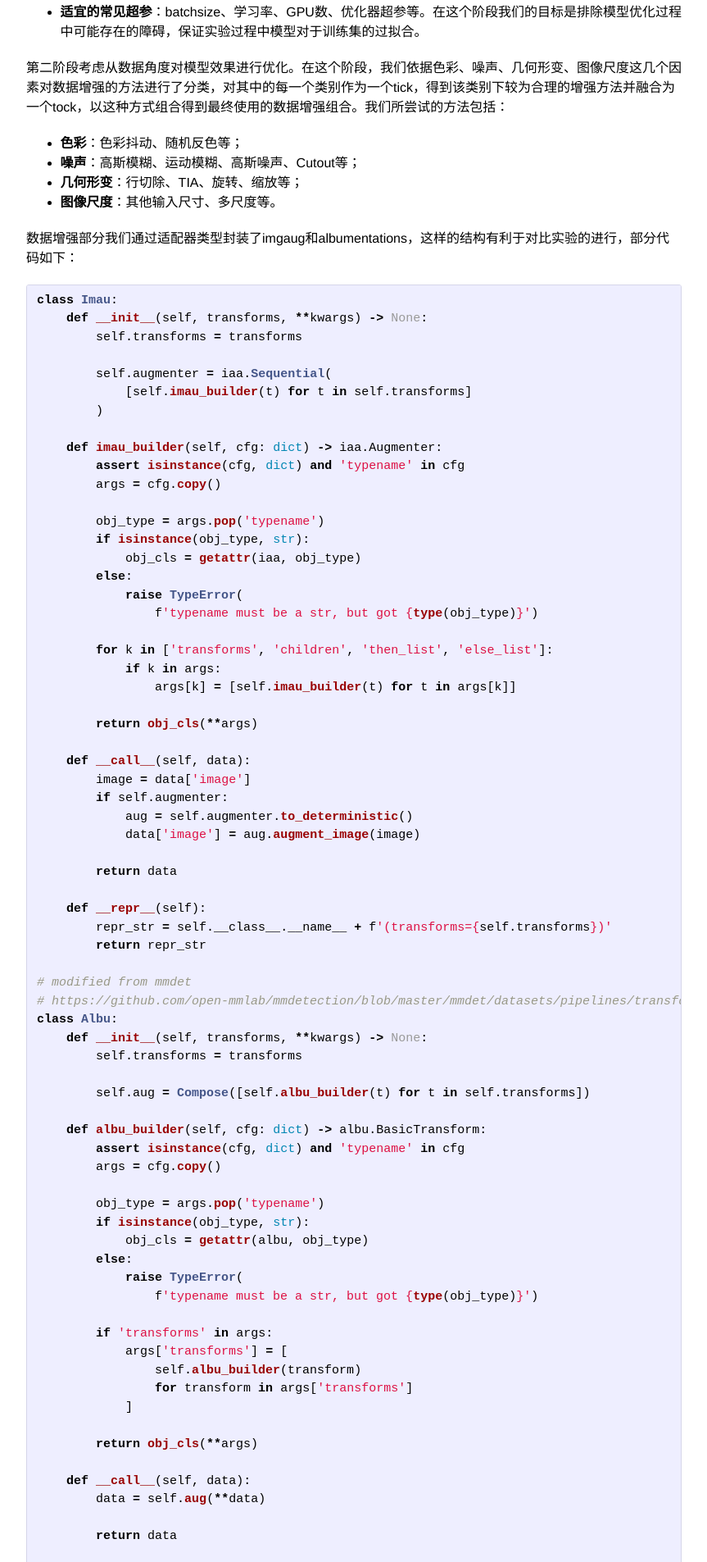
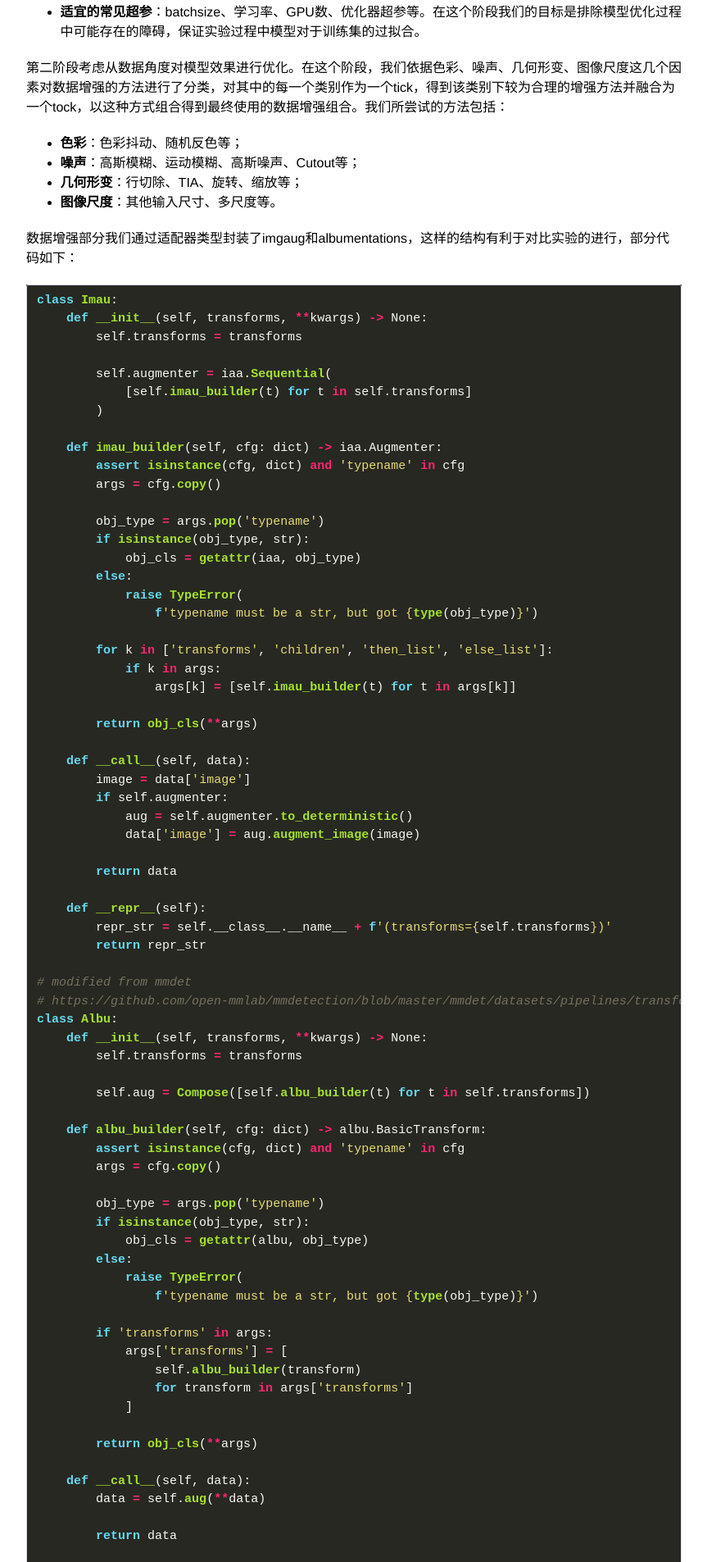
Before and after one commit to Kuro96/kuro96.github.io, a Jekyll site: the page built from _posts/2022-01-26-baidu-ocr-competition.md, in a window 1280 px wide. Shown: the part 4495-6400 px from the top of the page at 82% size, without its empty margins (208-1071 px from the left). Built offline with Jekyll 4.4.1, drawn with Linux system fonts in a browser that asks for light colours.

Commit message:
use monokai hightlight

```diff
--- a/css/main.css
+++ b/css/main.css
@@ -283,7 +283,7 @@
 .post pre,
 .post code {
   border: 1px solid #d5d5e9;
-  background-color: #eef;
+  background-color: #272822;
   padding: 8px 12px;
   -webkit-border-radius: 3px;
   -moz-border-radius: 3px;
@@ -333,68 +333,220 @@
 }
 /* Syntax highlighting styles */
 /* ----------------------------------------------------------*/
-
-.highlight  { background: #ffffff; }
-.highlight .c { color: #999988; font-style: italic } /* Comment */
-.highlight .err { color: #a61717; background-color: #e3d2d2 } /* Error */
-.highlight .k { font-weight: bold } /* Keyword */
-.highlight .o { font-weight: bold } /* Operator */
-.highlight .cm { color: #999988; font-style: italic } /* Comment.Multiline */
-.highlight .cp { color: #999999; font-weight: bold } /* Comment.Preproc */
-.highlight .c1 { color: #999988; font-style: italic } /* Comment.Single */
-.highlight .cs { color: #999999; font-weight: bold; font-style: italic } /* Comment.Special */
-.highlight .gd { color: #000000; background-color: #ffdddd } /* Generic.Deleted */
-.highlight .gd .x { color: #000000; background-color: #ffaaaa } /* Generic.Deleted.Specific */
-.highlight .ge { font-style: italic } /* Generic.Emph */
-.highlight .gr { color: #aa0000 } /* Generic.Error */
-.highlight .gh { color: #999999 } /* Generic.Heading */
-.highlight .gi { color: #000000; background-color: #ddffdd } /* Generic.Inserted */
-.highlight .gi .x { color: #000000; background-color: #aaffaa } /* Generic.Inserted.Specific */
-.highlight .go { color: #888888 } /* Generic.Output */
-.highlight .gp { color: #555555 } /* Generic.Prompt */
-.highlight .gs { font-weight: bold } /* Generic.Strong */
-.highlight .gu { color: #aaaaaa } /* Generic.Subheading */
-.highlight .gt { color: #aa0000 } /* Generic.Traceback */
-.highlight .kc { font-weight: bold } /* Keyword.Constant */
-.highlight .kd { font-weight: bold } /* Keyword.Declaration */
-.highlight .kp { font-weight: bold } /* Keyword.Pseudo */
-.highlight .kr { font-weight: bold } /* Keyword.Reserved */
-.highlight .kt { color: #445588; font-weight: bold } /* Keyword.Type */
-.highlight .m { color: #009999 } /* Literal.Number */
-.highlight .s { color: #d14 } /* Literal.String */
-.highlight .na { color: #008080 } /* Name.Attribute */
-.highlight .nb { color: #0086B3 } /* Name.Builtin */
-.highlight .nc { color: #445588; font-weight: bold } /* Name.Class */
-.highlight .no { color: #008080 } /* Name.Constant */
-.highlight .ni { color: #800080 } /* Name.Entity */
-.highlight .ne { color: #990000; font-weight: bold } /* Name.Exception */
-.highlight .nf { color: #990000; font-weight: bold } /* Name.Function */
-.highlight .nn { color: #555555 } /* Name.Namespace */
-.highlight .nt { color: #000080 } /* Name.Tag */
-.highlight .nv { color: #008080 } /* Name.Variable */
-.highlight .ow { font-weight: bold } /* Operator.Word */
-.highlight .w { color: #bbbbbb } /* Text.Whitespace */
-.highlight .mf { color: #009999 } /* Literal.Number.Float */
-.highlight .mh { color: #009999 } /* Literal.Number.Hex */
-.highlight .mi { color: #009999 } /* Literal.Number.Integer */
-.highlight .mo { color: #009999 } /* Literal.Number.Oct */
-.highlight .sb { color: #d14 } /* Literal.String.Backtick */
-.highlight .sc { color: #d14 } /* Literal.String.Char */
-.highlight .sd { color: #d14 } /* Literal.String.Doc */
-.highlight .s2 { color: #d14 } /* Literal.String.Double */
-.highlight .se { color: #d14 } /* Literal.String.Escape */
-.highlight .sh { color: #d14 } /* Literal.String.Heredoc */
-.highlight .si { color: #d14 } /* Literal.String.Interpol */
-.highlight .sx { color: #d14 } /* Literal.String.Other */
-.highlight .sr { color: #009926 } /* Literal.String.Regex */
-.highlight .s1 { color: #d14 } /* Literal.String.Single */
-.highlight .ss { color: #990073 } /* Literal.String.Symbol */
-.highlight .bp { color: #999999 } /* Name.Builtin.Pseudo */
-.highlight .vc { color: #008080 } /* Name.Variable.Class */
-.highlight .vg { color: #008080 } /* Name.Variable.Global */
-.highlight .vi { color: #008080 } /* Name.Variable.Instance */
-.highlight .il { color: #009999 } /* Literal.Number.Integer.Long */
-
+.highlight table td { padding: 5px; }
+.highlight table pre { margin: 0; }
+.highlight .c, .highlight .ch, .highlight .cd, .highlight .cpf {
+  color: #75715e;
+  font-style: italic;
+}
+.highlight .cm {
+  color: #75715e;
+  font-style: italic;
+}
+.highlight .c1 {
+  color: #75715e;
+  font-style: italic;
+}
+.highlight .cp {
+  color: #75715e;
+  font-weight: bold;
+}
+.highlight .cs {
+  color: #75715e;
+  font-weight: bold;
+  font-style: italic;
+}
+.highlight .err {
+  color: #960050;
+  background-color: #1e0010;
+}
+.highlight .gi {
+  color: #ffffff;
+  background-color: #324932;
+}
+.highlight .gd {
+  color: #ffffff;
+  background-color: #493131;
+}
+.highlight .ge {
+  color: #000000;
+  font-style: italic;
+}
+.highlight .gr {
+  color: #aa0000;
+}
+.highlight .gt {
+  color: #aa0000;
+}
+.highlight .gh {
+  color: #999999;
+}
+.highlight .go {
+  color: #888888;
+}
+.highlight .gp {
+  color: #555555;
+}
+.highlight .gs {
+  font-weight: bold;
+}
+.highlight .gu {
+  color: #aaaaaa;
+}
+.highlight .k, .highlight .kv {
+  color: #66d9ef;
+  font-weight: bold;
+}
+.highlight .kc {
+  color: #66d9ef;
+  font-weight: bold;
+}
+.highlight .kd {
+  color: #66d9ef;
+  font-weight: bold;
+}
+.highlight .kp {
+  color: #66d9ef;
+  font-weight: bold;
+}
+.highlight .kr {
+  color: #66d9ef;
+  font-weight: bold;
+}
+.highlight .kt {
+  color: #66d9ef;
+  font-weight: bold;
+}
+.highlight .kn {
+  color: #f92672;
+  font-weight: bold;
+}
+.highlight .ow {
+  color: #f92672;
+  font-weight: bold;
+}
+.highlight .o {
+  color: #f92672;
+  font-weight: bold;
+}
+.highlight .mf {
+  color: #ae81ff;
+}
+.highlight .mh {
+  color: #ae81ff;
+}
+.highlight .il {
+  color: #ae81ff;
+}
+.highlight .mi {
+  color: #ae81ff;
+}
+.highlight .mo {
+  color: #ae81ff;
+}
+.highlight .m, .highlight .mb, .highlight .mx {
+  color: #ae81ff;
+}
+.highlight .se {
+  color: #ae81ff;
+}
+.highlight .sa {
+  color: #66d9ef;
+  font-weight: bold;
+}
+.highlight .sb {
+  color: #e6db74;
+}
+.highlight .sc {
+  color: #e6db74;
+}
+.highlight .sd {
+  color: #e6db74;
+}
+.highlight .s2 {
+  color: #e6db74;
+}
+.highlight .sh {
+  color: #e6db74;
+}
+.highlight .si {
+  color: #e6db74;
+}
+.highlight .sx {
+  color: #e6db74;
+}
+.highlight .sr {
+  color: #e6db74;
+}
+.highlight .s1 {
+  color: #e6db74;
+}
+.highlight .ss {
+  color: #e6db74;
+}
+.highlight .s, .highlight .dl {
+  color: #e6db74;
+}
+.highlight .na {
+  color: #a6e22e;
+}
+.highlight .nc {
+  color: #a6e22e;
+  font-weight: bold;
+}
+.highlight .nd {
+  color: #a6e22e;
+  font-weight: bold;
+}
+.highlight .ne {
+  color: #a6e22e;
+  font-weight: bold;
+}
+.highlight .nf, .highlight .fm {
+  color: #a6e22e;
+  font-weight: bold;
+}
+.highlight .no {
+  color: #66d9ef;
+}
+.highlight .bp {
+  color: #f8f8f2;
+}
+.highlight .nb {
+  color: #f8f8f2;
+}
+.highlight .ni {
+  color: #f8f8f2;
+}
+.highlight .nn {
+  color: #f8f8f2;
+}
+.highlight .vc {
+  color: #f8f8f2;
+}
+.highlight .vg {
+  color: #f8f8f2;
+}
+.highlight .vi {
+  color: #f8f8f2;
+}
+.highlight .nv, .highlight .vm {
+  color: #f8f8f2;
+}
+.highlight .w {
+  color: #f8f8f2;
+}
+.highlight .nl {
+  color: #f8f8f2;
+  font-weight: bold;
+}
+.highlight .nt {
+  color: #f92672;
+}
+.highlight {
+  color: #f8f8f2;
+  background-color: #49483e;
+}
 
 /* media queries */
 /* ----------------------------------------------------------*/
```
Also changed, not shown: _config.yml (line endings or trailing spaces).
